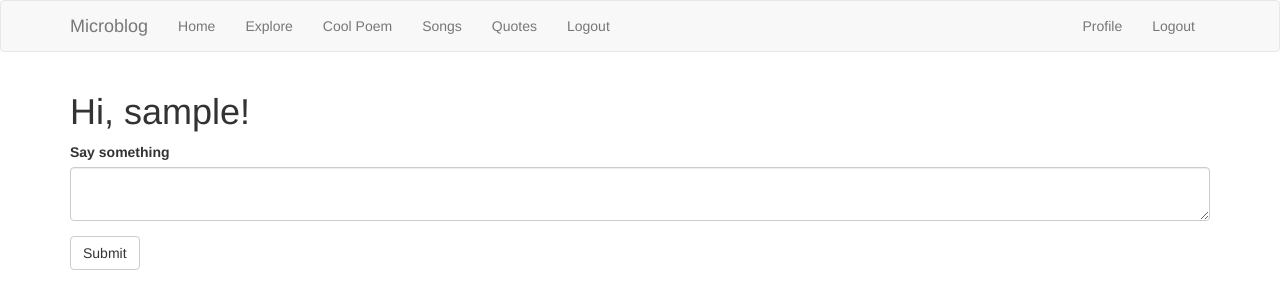
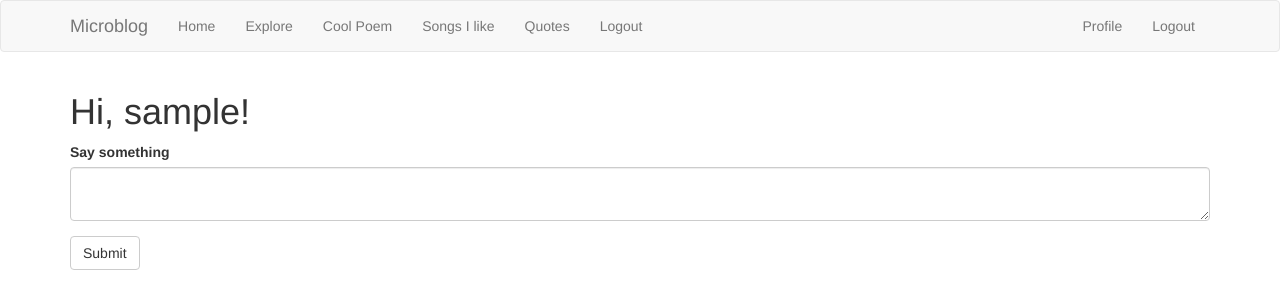
Before and after one commit to throse123/microblog2, a Flask app: page / in a window 1280 px wide. Shown: the top 300 px of the page. Run offline with Flask 2, Linux system fonts and the light colour scheme; the visitor is signed in with stand-in values (Sample User, id 1); data comes from the database, SQL or seed files in the repository; data that the repository does not hold is empty; some libraries are stand-ins or nearby versions.

Commit message:
chapter 11 update

```diff
--- a/app/templates/base.html
+++ b/app/templates/base.html
@@ -21,10 +21,9 @@
                     <li><a href="{{ url_for('index') }}">Home</a></li>
                     <li><a href="{{ url_for('explore') }}">Explore</a></li>
                     <li><a href="{{ url_for('cool_poem') }}">Cool Poem</a></li>
-                    <li><a href="{{ url_for('songs') }} ">Songs</a></li>
+                    <li><a href="{{ url_for('songs') }} ">Songs I like</a></li>
                     <li><a href="{{ url_for('quotes') }}">Quotes</a></li>
                     <li><a href="{{ url_for('logout')}} ">Logout</a></li>
-
                 </ul>
                 <ul class="nav navbar-nav navbar-right">
                     {% if current_user.is_anonymous %}
```
